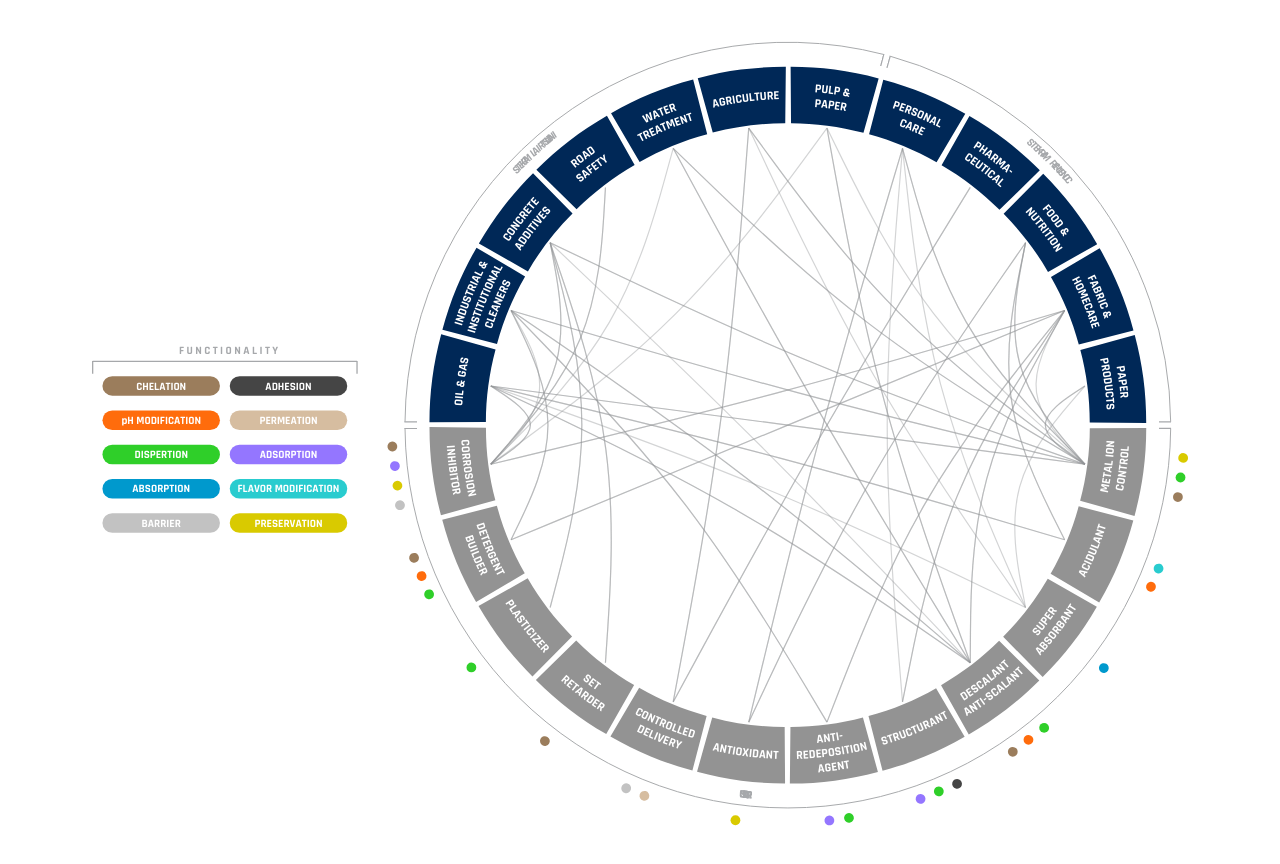
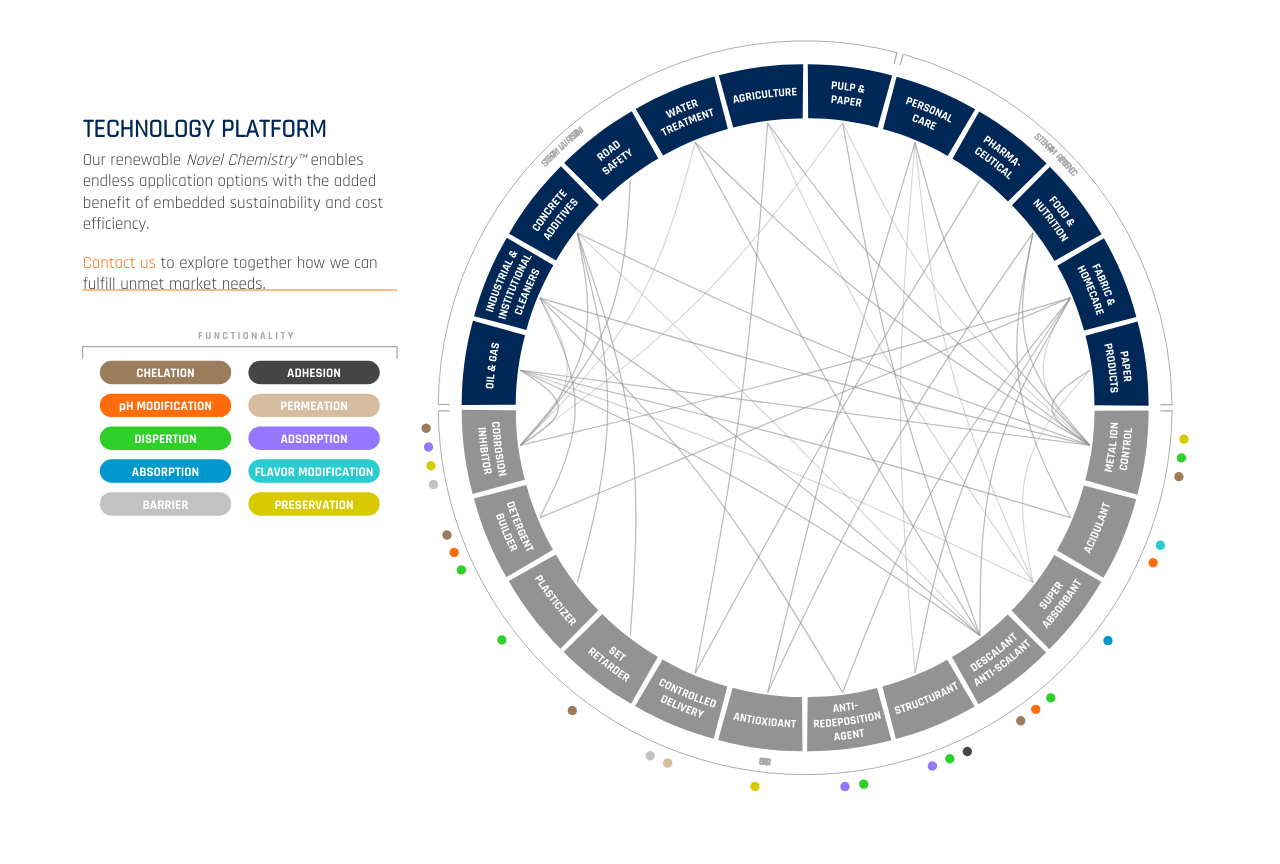
Before and after one commit to readelobdill/rivertop-infographic, a plain HTML site: page index.html in a window 1280 px wide. Drawn offline with Linux system fonts and the light colour scheme.

Commit message:
move legend to right and add textbox

```diff
--- a/css/rivertop-infographic.css
+++ b/css/rivertop-infographic.css
@@ -3,6 +3,7 @@
   max-width: 1126px;
   min-width: 700px;
   margin: 0 auto 300px auto;
+  font: 11.5px rajdhani-bold, Helvetica, Arial, sans-serif;
 
   text-rendering: optimizeLegibility !important;
   -webkit-font-smoothing: antialiased !important;
@@ -10,7 +11,7 @@
 }
 
 .node-text{
-  font: 12.6px rajdhani-bold, Helvetica, Arial, sans-serif;
+  font-size: 12.6px;
   fill: #FFFFFF;
   text-align: center;
   pointer-events:none;
@@ -18,13 +19,11 @@
 }
 
 .section-text{
-  font: 11.5px rajdhani-bold, Helvetica, Arial, sans-serif;
   fill: #A6A8AB;
   pointer-events:none;
 }
 
 .functionality-title{
-  font: 11.5px rajdhani-bold, Helvetica, Arial, sans-serif;
   fill: #A6A8AB;
   letter-spacing: 2.5px;
   text-anchor: middle;
@@ -41,7 +40,7 @@
 }
 
 .tile-text{
-  font: 11.5px rajdhani-bold, Helvetica, Arial, sans-serif;
+  font-size: 14px;
   fill: #FFFFFF;
   letter-spacing: 0px;
   text-anchor: middle;
@@ -79,6 +78,10 @@
   stroke-width: 1pt;
   stroke: #A6A8AB;
 }
+.functionality-line-orange{
+  stroke-width: 1pt;
+  stroke: #FF6C0C;
+}
 .node-source .node-shape{
   fill: #FF6B0B;
   cursor: pointer;
@@ -90,6 +93,29 @@
 
 .not-connected{
   stroke-opacity: 0;
+}
+
+.tech-text-container {
+  font-family: rajdhani-regular, Helvetica, Arial, sans-serif;
+  border-bottom: 1px solid #FF6C0C;
+  color: #454545;
+  font-size: 18px;
+}
+
+.technology-text-title{
+  color: #002857;
+  font-weight: bold;
+  font-size: 27px;
+  margin-bottom: 0;
+}
+
+.technology-text-renewable{
+  margin-top: 3px;
+}
+
+.tech-text-container a{
+  color: #FF6C0C;
+  text-decoration: none;
 }
 
 .chelation{fill:#9B7D5C !important;}
@@ -108,3 +134,9 @@
   font-family: rajdhani-bold;
   src: url('../fonts/Rajdhani-Bold.ttf');
 }
+
+@font-face
+{
+  font-family: rajdhani-regular;
+  src: url('../fonts/Rajdhani-Regular.ttf');
+}
--- a/js/rivertop-infographic.js
+++ b/js/rivertop-infographic.js
@@ -316,7 +316,7 @@
             name: 'chelation',
             text: 'CHELATION',
             index: 0,
-            position: '0, 0',
+            position: '8.33, 0',
             connectedTiles: [
                 'corrosion-inhibitor',
                 'detergent-builder',
@@ -329,7 +329,7 @@
             name: 'ph-modification',
             text: 'pH MODIFICATION',
             index: 1,
-            position: '0, 35',
+            position: '8.33, 35',
             connectedTiles: [
                 'detergent-builder',
                 'descalant',
@@ -340,7 +340,7 @@
             name: 'dispertion',
             text: 'DISPERTION',
             index: 2,
-            position: '0, 70',
+            position: '8.33, 70',
             connectedTiles: [
                 'anti-redeposition',
                 'structurant',
@@ -354,7 +354,7 @@
             name: 'absorption',
             text: 'ABSORPTION',
             index: 3,
-            position: '0, 105',
+            position: '8.33, 105',
             connectedTiles: [
                 'super-absorbant'
             ]
@@ -363,7 +363,7 @@
             name: 'barrier',
             text: 'BARRIER',
             index: 4,
-            position: '0, 140',
+            position: '8.33, 140',
             connectedTiles: [
                 'corrosion-inhibitor',
                 'controlled-delivery'
@@ -373,7 +373,7 @@
             name: 'adhesion',
             text: 'ADHESION',
             index: 5,
-            position: '130, 0',
+            position: '166.66, 0',
             connectedTiles: [
                 'structurant'
             ]
@@ -382,7 +382,7 @@
             name: 'permeation',
             text: 'PERMEATION',
             index: 6,
-            position: '130, 35',
+            position: '166.66, 35',
             connectedTiles: [
                 'controlled-delivery'
             ]
@@ -391,7 +391,7 @@
             name: 'adsorption',
             text: 'ADSORPTION',
             index: 7,
-            position: '130, 70',
+            position: '166.66, 70',
             connectedTiles: [
                 'anti-redeposition',
                 'structurant',
@@ -402,7 +402,7 @@
             name: 'flavor-modification',
             text: 'FLAVOR MODIFICATION',
             index: 8,
-            position: '130, 105',
+            position: '166.66, 105',
             connectedTiles: [
                 'acidulant'
             ]
@@ -411,7 +411,7 @@
             name: 'preservation',
             text: 'PRESERVATION',
             index: 9,
-            position: '130, 140',
+            position: '166.66, 140',
             connectedTiles: [
                 'corrosion-inhibitor',
                 'antioxidant',
@@ -450,6 +450,21 @@
             //-89.5deg to 14.5deg
             d: "M-390.985111918091,-3.4120753798642953A391,391 0 0,1 97.8985815852866,-378.54572738784015",
             markerName: 'section-bookend'
+        }
+    ];
+
+    var technologyTexts = [
+        {
+            text: 'TECHNOLOGY PLATFORM',
+            name: 'technology-text-title'
+        },
+        {
+            text: 'Our renewable <em>Novel Chemistry™</em> enables endless application options with the added benefit of embedded sustainability and cost efficiency.',
+            name: 'technology-text-renewable'
+        },
+        {
+            text: '<a href="http://www.rivertop.com/contact.php/" target="_blank">Contact us</a> to explore together how we can fulfill unmet market needs.',
+            name: 'technology-text-contact'
         }
     ];
 
@@ -575,13 +590,14 @@
         var svg = d3.select("#technology-infomap").append("svg")
                 .attr("width", '100%')
                 .attr("height", '100%')
-                .attr("viewBox", (-radius - 300) + " " + -radius + " 1150 850")
+                .attr("viewBox", (-radius - 350) + " " + -radius + " 1200 850")
                 .attr("preserveAspectRatio", "xMinYMin slice");
 
         var link = svg.append("svg:g").attr("transform", "rotate(270)").selectAll(".link"),
             node = svg.append("svg:g").attr("transform", "rotate(270)").selectAll(".node"),
             nodeText = svg.append("svg:g"),
-            tile = svg.append("svg:g").attr('class', 'tile-container').attr("transform", "translate(" + (-700) + "," + (-50) + ")").selectAll(".tile")
+            technologyText = svg.append("svg:foreignObject").attr('height', 215).attr('width', 335).attr('class', 'tech-text-container').attr("transform", "translate(-770,-340)").selectAll('.tech-text'),
+            tile = svg.append("svg:g").attr('class', 'tile-container').attr("transform", "translate(-760,-50)").selectAll(".tile")
             defs = svg.append("svg:defs");
 
         _.forEach(markers, function(marker){
@@ -694,13 +710,21 @@
                 .text(arcSpec.text);
         });
 
+        technologyText = technologyText
+                .attr('height', 300)
+                .attr('width', 300)
+                .attr('x', 0)
+                .attr('y', 0)
+                .data(technologyTexts)
+                .enter().append("xhtml:p")
+                .attr('class', function(d){return d.name;})
+                .html(function(d){return d.text;});
 
         tile = tile
                 .attr('height', 300)
                 .attr('width', 300)
                 .attr('x', 0)
                 .attr('y', 0)
-                .attr('fill', 'purple')
                 .data(functionalityTiles)
                 .enter().append("svg:g")
                 .attr("class", function(d) { return "tile-group " + d.name; })
@@ -709,17 +733,17 @@
                 .on("mouseout", mouseoutTile);
 
             tile.append('svg:rect')
-                .attr("width", 120)
-                .attr("height", 20)
-                .attr("rx", 10)
-                .attr("ry", 10)
+                .attr("width", 140)
+                .attr("height", 25)
+                .attr("rx", 12.5)
+                .attr("ry", 12.5)
                 .attr("class", function(d) { return d.name; })
 
 
             tile.append('svg:text')
                 .attr('class', 'tile-text')
-                .attr("dy", "1.2em")
-                .attr('x', 60)
+                .attr("dy", "1.25em")
+                .attr('x', 70)
                 .text(function(d){return d.text;});
 
             svg.select('.tile-container')
@@ -727,7 +751,7 @@
                 .attr('class', 'functionality-line')
                 .attr("x1", -10)
                 .attr("y1", -15)
-                .attr("x2", 260)
+                .attr("x2", 325)
                 .attr("y2", -15)
                 .attr('marker-end', 'url(#functionality-bookend)')
                 .attr('marker-start', 'url(#functionality-bookend)');
@@ -736,7 +760,7 @@
                 .append('svg:text')
                 .attr('class', 'functionality-title')
                 .attr('dy', '-2em')
-                .attr('x', 130)
+                .attr('x', 165)
                 .text('FUNCTIONALITY');
     });
 })();
```
Also changed, not shown: fonts/Rajdhani-Regular.ttf (added).
